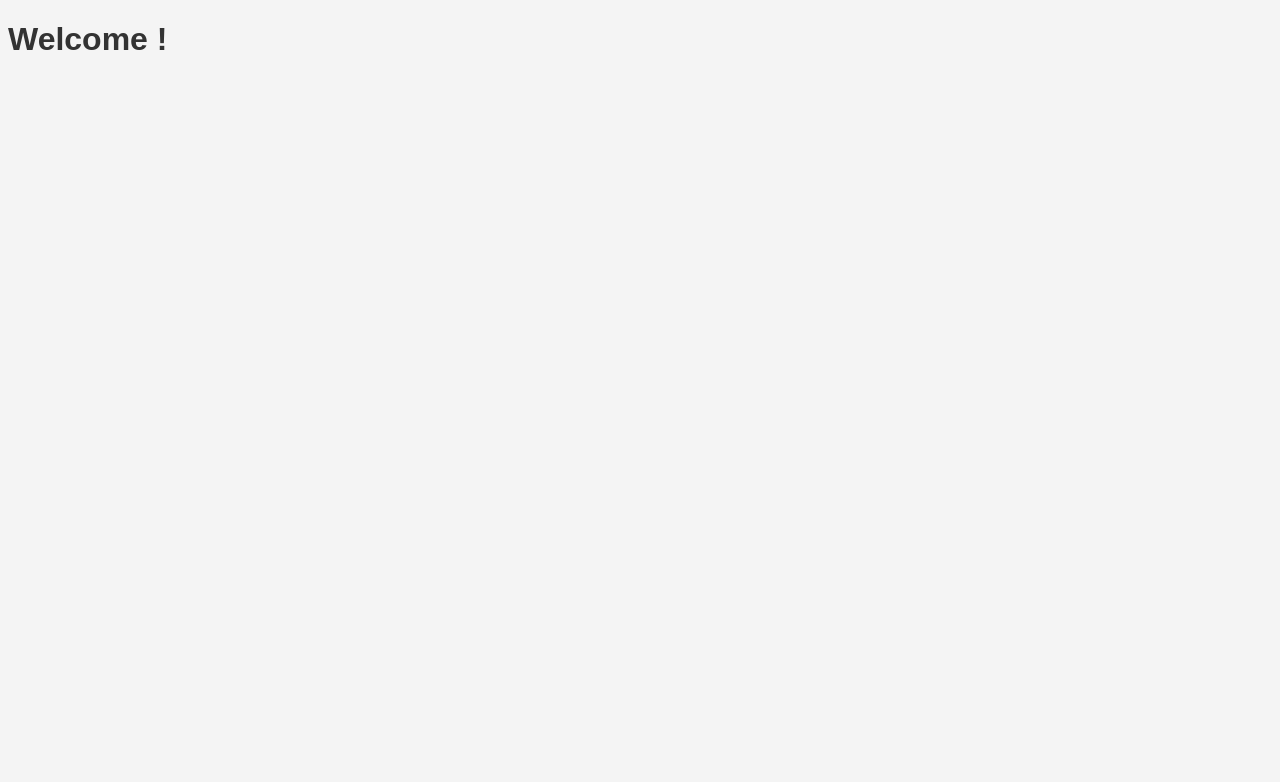
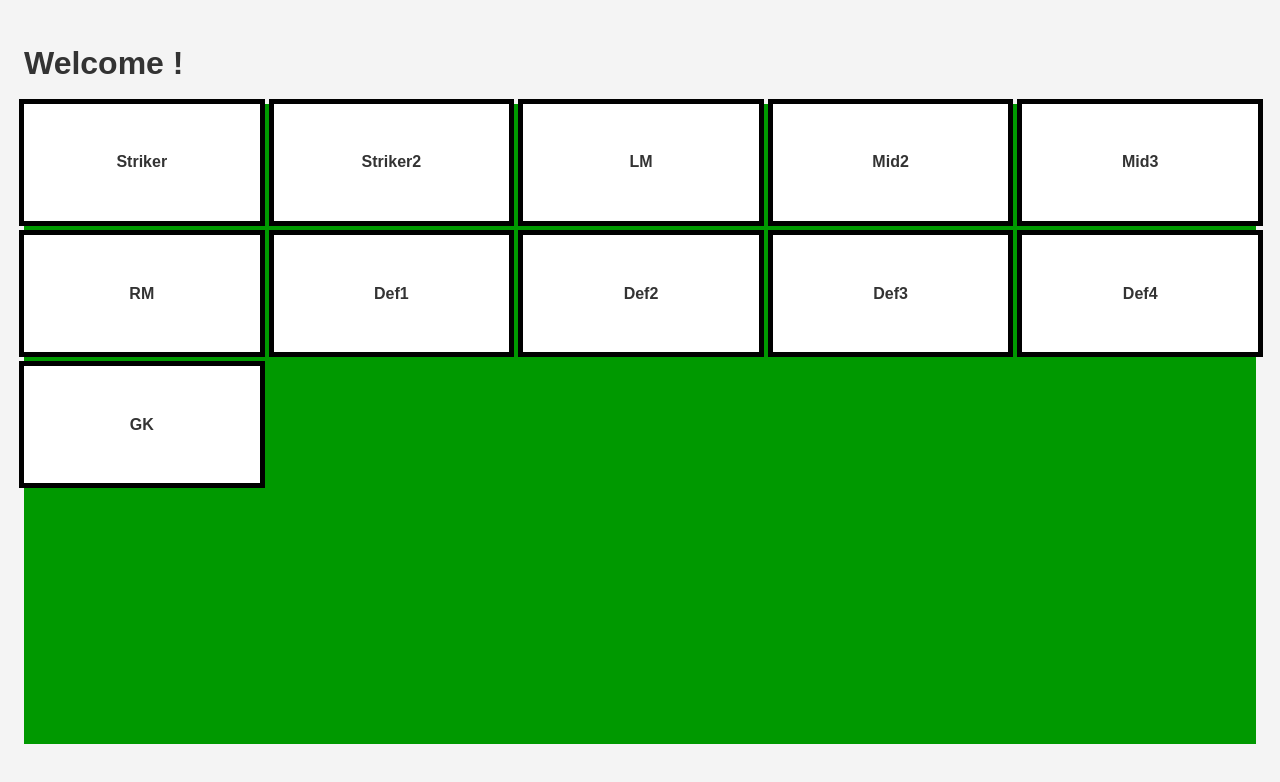
Before and after one commit to hcd00/Field-, a plain HTML site: page index.html in a window 1280 px wide. Drawn offline with Linux system fonts and the light colour scheme; files that its build step writes are made by us from their sources.

Commit message:
set up grid css and created field with player elements

```diff
--- a/index.html
+++ b/index.html
@@ -1,13 +1,31 @@
 <!DOCTYPE html>
 <html lang="en">
+
 <head>
     <meta charset="UTF-8">
     <meta name="viewport" content="width=device-width, initial-scale=1.0">
     <script src="index.js" defer></script>
-    <link rel="stylesheet" href="style.css">
+
+    <link rel="stylesheet" href="styles/style.css">
     <title>Field-XL</title>
 </head>
+
 <body>
     <h1>Welcome !</h1>
+    <main>
+        <div id="soccer-field" class="soccer-field">
+            <div id="Striker1" class="container" draggable="true">Striker</div>
+            <div id="Striker2" class="container" draggable="true">Striker2</div>
+            <div id="Mid1" class="container" draggable="true">LM</div>
+            <div id="Mid2" class="container" draggable="true">Mid2</div>
+            <div id="Mid3" class="container" draggable="true">Mid3</div>
+            <div id="Mid4" class="container" draggable="true">RM</div>
+            <div id="Def1" class="container" draggable="true">Def1</div>
+            <div id="Def2" class="container" draggable="true">Def2</div>
+            <div id="Def3" class="container" draggable="true">Def3</div>
+            <div id="Def4" class="container" draggable="true">Def4</div>
+            <div id="GK" class="container" draggable="true">GK</div>
+    </main>
 </body>
+
 </html>
--- a/index.js
+++ b/index.js
@@ -1 +1,40 @@
-console.log("AYY MAMA");
+const soccerField = document.querySelector('.soccer-field');
+
+// Add event listeners to handle dragging
+document.querySelectorAll('.container').forEach(player => {
+    player.addEventListener('dragstart', (e) => {
+        e.dataTransfer.setData('text/plain', e.target.id); // Store the player's ID
+    });
+});
+
+// Allow dropping and calculate the new grid position
+soccerField.addEventListener('dragover', (e) => {
+    e.preventDefault(); // Allow dropping
+});
+
+soccerField.addEventListener('drop', (e) => {
+    e.preventDefault();
+
+    const playerId = e.dataTransfer.getData('text/plain'); // Retrieve the player's ID
+    const player = document.getElementById(playerId);
+
+    // Get the bounding box of the soccer field
+    const fieldRect = soccerField.getBoundingClientRect();
+
+    // Calculate the grid cell based on the drop coordinates
+    const columnCount = 6; // Matches the number of grid-template-columns
+    const rowCount = 5;    // Matches the number of grid-template-rows
+    const cellWidth = fieldRect.width / columnCount;
+    const cellHeight = fieldRect.height / rowCount;
+
+    const x = e.clientX - fieldRect.left;
+    const y = e.clientY - fieldRect.top;
+
+    // Determine the grid column and row (1-based index)
+    const column = Math.min(columnCount, Math.max(1, Math.ceil(x / cellWidth)));
+    const row = Math.min(rowCount, Math.max(1, Math.ceil(y / cellHeight)));
+
+    // Update player's grid position
+    player.style.gridColumnStart = column;
+    player.style.gridRowStart = row;
+});
--- a/styles/style.css
+++ b/styles/style.css
@@ -2,13 +2,43 @@ body {
     font-family: Arial, Helvetica, sans-serif;
     background-color: #f4f4f4;
     color: #333;
-    padding: 1 em;
+    padding: 1em;
+}
+
+.soccer-field div {
+    border: 1px dashed #ffffff; /* Dashed border for grid cells */
+    min-height: 70px; /* Ensure cells are large enough for dragging */
+}
+.soccer-field {
+    display: grid;
+    grid-template-columns: 1fr 1fr 1fr 1fr 1fr; /* 5 equal columns */
+    grid-template-rows: 1fr 1fr 1fr 1fr 1fr;       /* 5 equal rows */
+    gap: 1em; /* Adds space between grid items */
+    width: 100%;
+    height: 80vh; /* Fixed height */
+    background-color: #009900; /* Green background */
+    outline: 5px solid 006600;;
+    position: relative; /* Needed for positioning player elements */
+}
+
+.soccer-field div.dragover {
+    background-color: rgba(255, 255, 255, 0.3); /* Highlight cell when dragging over it */
 }
 
 /* Basic container with some spacing */
 .container {
-    width: 100%;
-    max-width: 1200px;
-    margin: 0 auto;
-    padding: 20px;
+    width: 100%;  /* Take up full width of the grid cell */
+    height: 100%; /* Take up full height of the grid cell */
+    max-width: none; /* Override any max-width from outside styling */
+    outline: 5px solid black;
+    background-color: #ffffff; /* White background for the player box */
+    display: flex; /* Center content inside */
+    justify-content: center;
+    align-items: center;
+    font-size: 1rem;
+    font-weight: bold;
+    text-align: center;
+    cursor: grab;
+    grid-column-start: auto;
+    grid-row-start: auto;
 }
```
